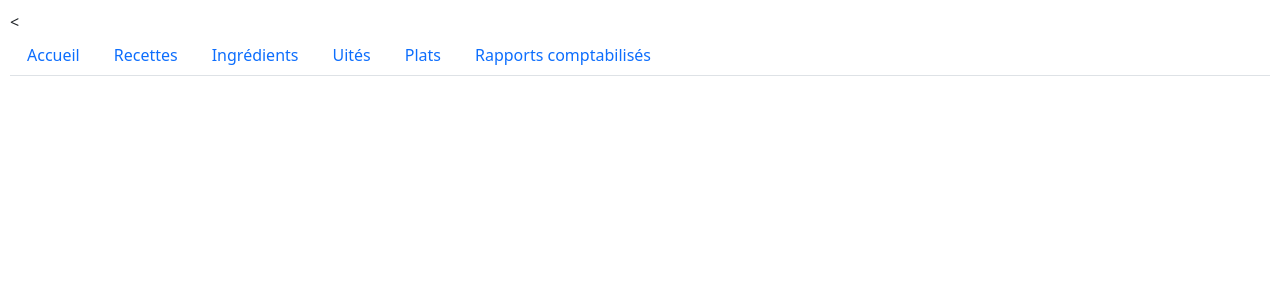
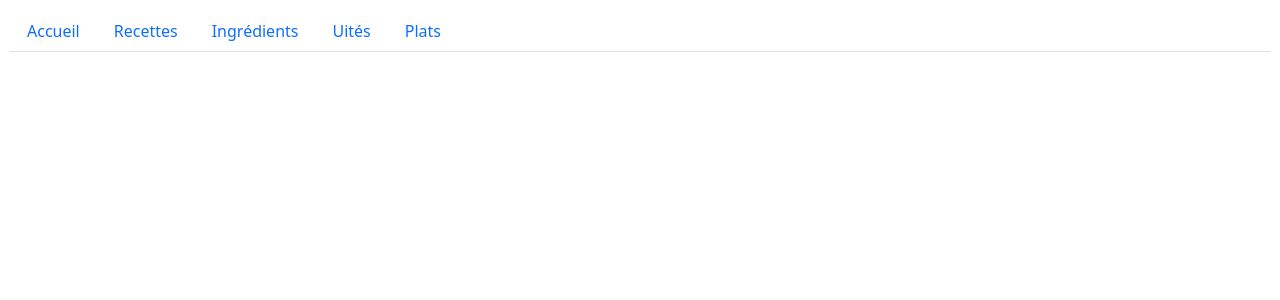
Before and after one commit to yg-c/Cookbook, a Django app: template django-cookbook/recipe/cookbook/templates/base.html in a window 1280 px wide. Shown: the top 300 px of the page. Run offline with Django 4.2, Linux system fonts and the light colour scheme; the template is opened without the code that fills it, so the values that code supplies are empty.

Commit message:
Update base.html

```diff
--- a/django-cookbook/recipe/cookbook/templates/base.html
+++ b/django-cookbook/recipe/cookbook/templates/base.html
@@ -1,11 +1,11 @@
 <html lang="fr">
 <head>
     <meta charset="UTF-8">
-    <title>Rapport restaurants</title>
+    <title>Cookbook</title>
     <meta charset="utf-8">
     <meta name="viewport" content="width=device-width, initial-scale=1">
     <!-- utilisation de boostrap -->
-    <<!-- CSS only -->
+    <!-- CSS only -->
 <link href="https://cdn.jsdelivr.net/npm/bootstrap@5.1.3/dist/css/bootstrap.min.css" rel="stylesheet" integrity="sha384-1BmE4kWBq78iYhFldvKuhfTAU6auU8tT94WrHftjDbrCEXSU1oBoqyl2QvZ6jIW3" crossorigin="anonymous">
 <!-- JavaScript Bundle with Popper -->
 <script src="https://cdn.jsdelivr.net/npm/bootstrap@5.1.3/dist/js/bootstrap.bundle.min.js" integrity="sha384-ka7Sk0Gln4gmtz2MlQnikT1wXgYsOg+OMhuP+IlRH9sENBO0LRn5q+8nbTov4+1p" crossorigin="anonymous"></script>
@@ -36,9 +36,6 @@
     <li class="nav-item">
         <a class="nav-link" id="courses" href="/cookbook/courses">Plats</a>
     </li>
-    <li class="nav-item">
-        <a class="nav-link" id="rapportsbooked" href="/rapports/rapportsbooked">Rapports comptabilisés</a>
-    </li>
 </ul>
 <!-- Délimitation de l'héritage (tout ce qui est hors du block)-->
 {% block body_block %}
```
